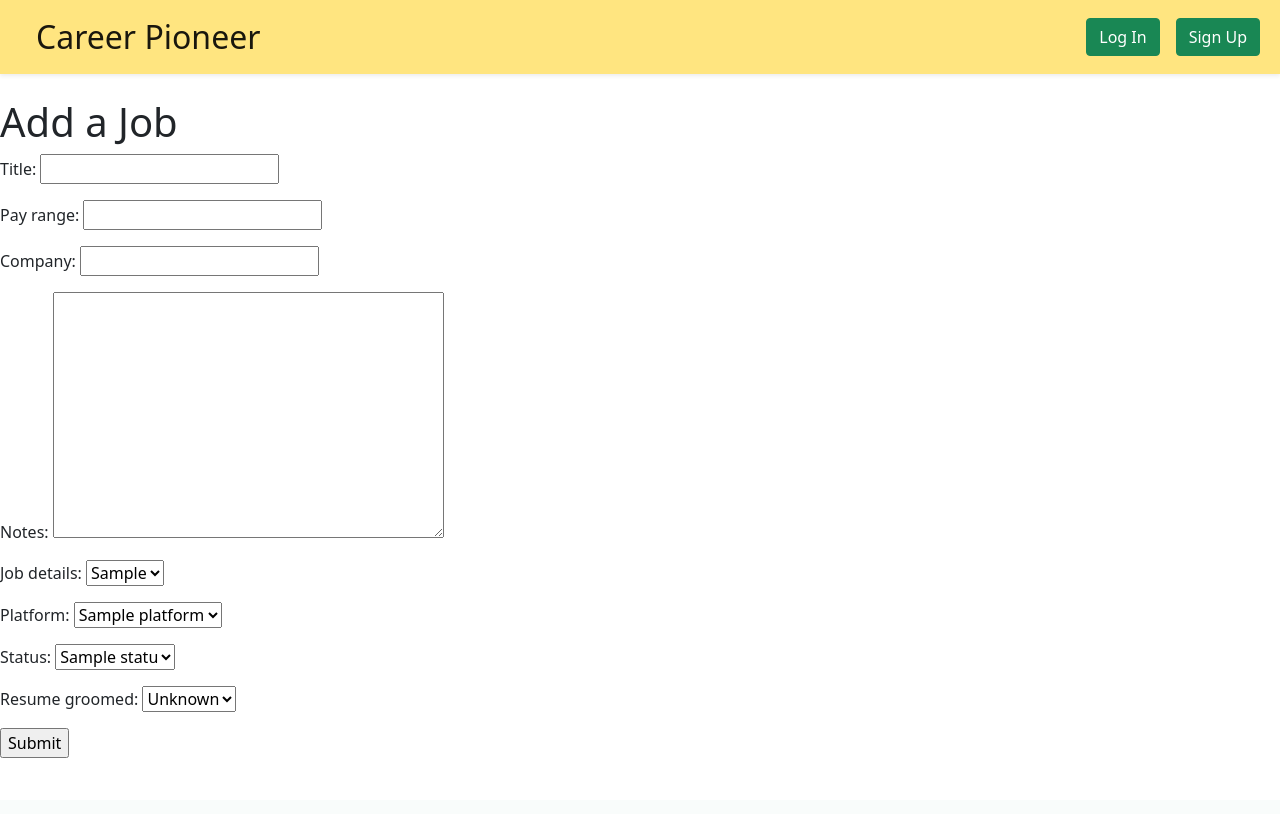
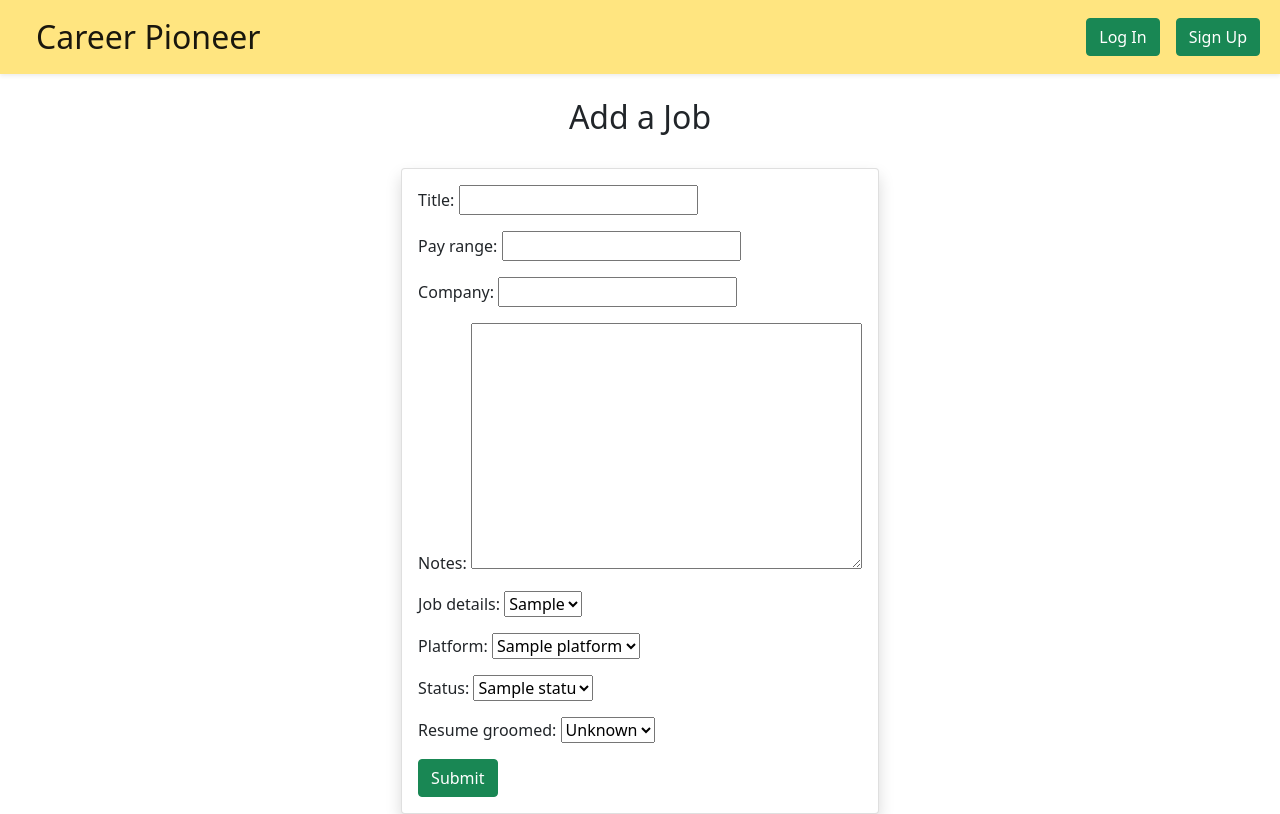
Before and after one commit to carreerpioneer/careerpioneer, a Django app: page /create-job/ in a window 1280 px wide. Before the commit the page ends 758 px from the top, so only its background shows below. Run offline with Django 4.2, Linux system fonts and the light colour scheme; tables that the repository leaves empty hold one stand-in row (values such as "Sample post").

Commit message:
update job form styles

```diff
--- a/main_app/templates/jobs/job_detail.html
+++ b/main_app/templates/jobs/job_detail.html
@@ -7,10 +7,10 @@
 
 {% block content %}
 <section class='container d-flex flex-column align-items-center'>
-  <h1 class="mb-4">{{job.title}} @ {{job.company}}</h1>
+  <h2 class="mb-4">{{job.title}} @ {{job.company}}</h2>
   <div class="card shadow w-75" style="background-color: #ffe580">
     <div class="card-body">
-      <h2 class="card-title mb-4">{{job.title}}</h2>
+      <h3 class="card-title mb-4">{{job.title}}</h3>
       <h4 class="card-subtitle mb-4">{{job.company}}</h4>
       <h6 class="card-subtitle mb-4">{{job.pay_range}}</h6>
       <p class="card-text mb-4">{{job.notes}}</p>
--- a/main_app/templates/jobs/job_form.html
+++ b/main_app/templates/jobs/job_form.html
@@ -7,15 +7,23 @@
 
 {% block content %}
 
+<section class="container d-flex flex-column align-items-center">
+  <div class="mb-4">
   {% if jobs %}
-  <h1>Edit Job</h1>
+    <h2>Edit Job</h2>
   {% else %}
-  <h1>Add a Job</h1>
+    <h2>Add a Job</h2>
   {% endif %}
+  </div>
+  <div class="card shadow" style="background-color: ;">
+    <div class="card-body">
       <form action="" method="POST">
         {% csrf_token %}
         {{ form.as_p }}
-    <input type="submit">
+        <input type="submit" class="btn btn-success">
       </form>
+    </div>
+  </div>
+</section>
 
 {% endblock %}
```
Lines whose indentation alone changed are shown as unchanged.
